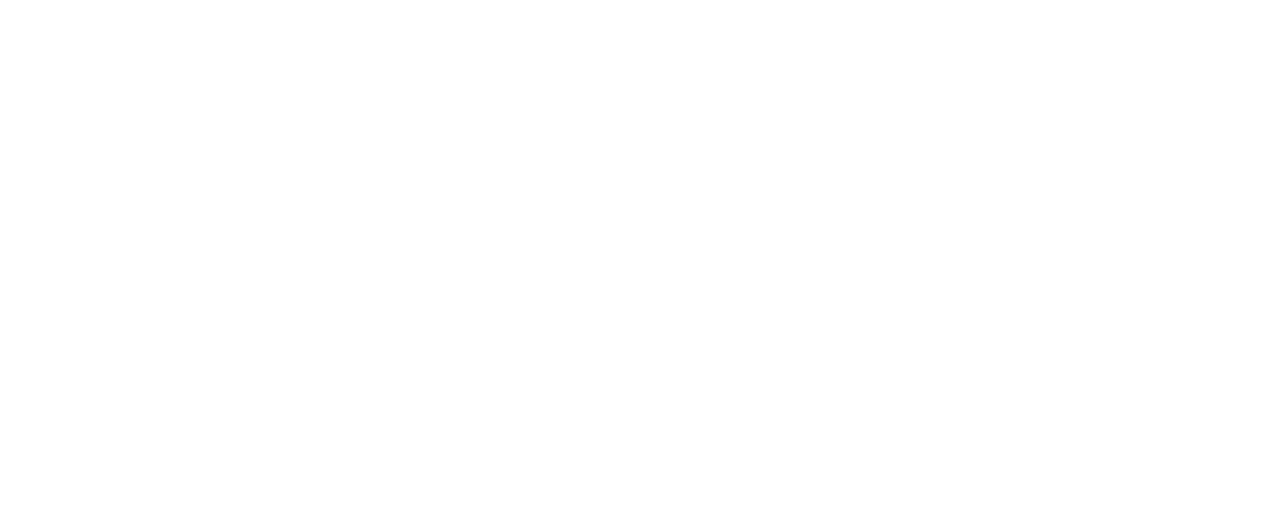
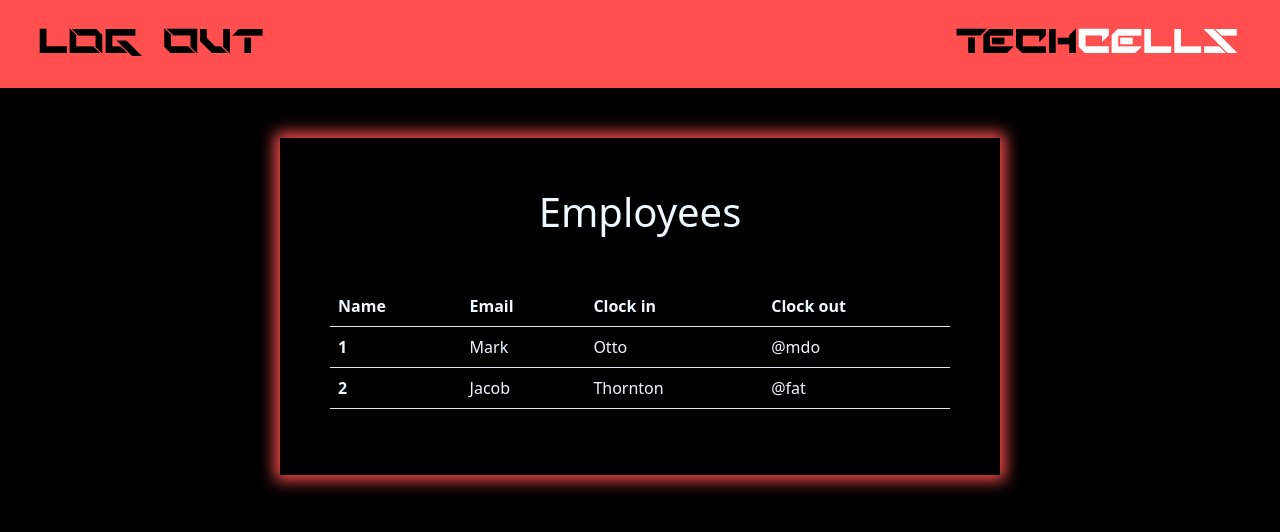
Before and after one commit to RikoMani84/testTimeTracker, a plain HTML site: page view/admin.html in a window 1280 px wide. Drawn offline with nearby package versions, Linux system fonts and the light colour scheme.

Commit message:
feat:add admin, profile html files

```diff
--- /dev/null
+++ b/assets/style/sass/admin.scss
@@ -0,0 +1,48 @@
+* {
+    box-sizing: border-box;
+    margin: 0;
+    padding: 0;
+}
+
+body {
+    background-color: #000000;
+
+    .header-page {
+        display: flex;
+        justify-content: space-between;
+        padding: 8px 40px;
+        background-color: #ff4f4f;
+
+        a {
+            font-family: "techno_hideo";
+            font-size: 48px;
+            color: black;
+
+            span {
+                color: rgb(255, 255, 255);
+            }
+        }
+    }
+
+    .main-pages {
+        max-width: 720px;
+        margin: 50px auto;
+        padding: 50px;
+        box-shadow: 0 0 15px 5px #ff4f4f;
+
+        .title {
+            color: aliceblue;
+            text-align: center;
+            margin-bottom: 50px;
+        }
+
+        .table {
+            color: aliceblue;
+        }
+    }
+}
+
+@font-face {
+    font-family: "techno_hideo";
+    src: url("/assets/fonts/techno_hideo_bold.ttf");
+}
--- a/assets/style/style.scss
+++ b/assets/style/sass/style.scss
@@ -24,7 +24,7 @@ body {
     }
 
     .main-page {
-.primary-block{
+        .primary-block {
             max-width: 720px;
             margin: 100px auto;
             text-align: center;
@@ -32,23 +32,32 @@ body {
             background-color: #000000c2;
             color: #ffffff;
             border-radius: 10px;
-    .main-title{
+            .main-title {
                 font-size: 48px;
                 margin-bottom: 32px;
-        span{
+
+                span {
                     color: #ff4f4f;
                 }
             }
-    h3{
+            h3 {
                 margin-bottom: 32px;
             }
+            .time-section{
+                display: none;
+                font-size: 72px;
+                padding: 16px;
+                border: 1px solid;
+                margin-bottom: 32px;
+            }
+        }
 
-
-}
         .authorization-block {
             display: none;
+
             .login-section {
                 display: none;
+
                 .row {
                     max-width: 720px;
                     margin: 0 auto;
@@ -95,7 +104,8 @@ display: none;
                     }
                 }
             }
-            .register-section{
+
+            .register-section {
 
                 .row {
                     max-width: 720px;
@@ -149,5 +159,5 @@ display: none;
 
 @font-face {
     font-family: "techno_hideo";
-    src: url("../fonts/techno_hideo_bold.ttf");
+    src: url("/assets/fonts/techno_hideo_bold.ttf");
 }
--- a/index.html
+++ b/index.html
@@ -5,10 +5,11 @@
     <meta charset="UTF-8">
     <meta http-equiv="X-UA-Compatible" content="IE=edge">
     <meta name="viewport" content="width=device-width, initial-scale=1.0">
+    <link rel="icon" type="image/x-icon" href="assets/icons/icons8-sport-stopwatch-100.png">
     <!-- CSS only -->
     <link href="https://cdn.jsdelivr.net/npm/bootstrap@5.2.2/dist/css/bootstrap.min.css" rel="stylesheet"
         integrity="sha384-Zenh87qX5JnK2Jl0vWa8Ck2rdkQ2Bzep5IDxbcnCeuOxjzrPF/et3URy9Bv1WTRi" crossorigin="anonymous">
-    <link rel="stylesheet" href="assets/style/style.css">
+    <link rel="stylesheet" href="assets/style/css/style.css">
     <title>Time Tracker</title>
 </head>
 
--- a/view/admin.html
+++ b/view/admin.html
@@ -0,0 +1,46 @@
+<!DOCTYPE html>
+<html lang="en">
+<head>
+    <meta charset="UTF-8">
+    <meta http-equiv="X-UA-Compatible" content="IE=edge">
+    <meta name="viewport" content="width=device-width, initial-scale=1.0">
+    <link rel="icon" type="image/x-icon" href="/assets/icons/icons8-admin-settings-male-100.png">
+    <link href="https://cdn.jsdelivr.net/npm/bootstrap@5.2.2/dist/css/bootstrap.min.css" rel="stylesheet"
+        integrity="sha384-Zenh87qX5JnK2Jl0vWa8Ck2rdkQ2Bzep5IDxbcnCeuOxjzrPF/et3URy9Bv1WTRi" crossorigin="anonymous">
+    <link rel="stylesheet" href="/assets/style/css/admin.css">
+    <title>Admin</title>
+</head>
+<body>
+    <header class="header-page">
+        <a class="navbar-brand" href="#">Log Out</a>
+        <a class="navbar-brand" href="#">Tech<span>Cells</span></a>
+    </header>
+    <div class="main-pages">
+        <h1 class="title">Employees</h1>
+        <table class="table">
+            <thead>
+              <tr>
+                <th scope="col">Name</th>
+                <th scope="col">Email</th>
+                <th scope="col">Clock in</th>
+                <th scope="col">Clock out</th>
+              </tr>
+            </thead>
+            <tbody>
+              <tr>
+                <th scope="row">1</th>
+                <td>Mark</td>
+                <td>Otto</td>
+                <td>@mdo</td>
+              </tr>
+              <tr>
+                <th scope="row">2</th>
+                <td>Jacob</td>
+                <td>Thornton</td>
+                <td>@fat</td>
+              </tr>
+            </tbody>
+          </table>
+    </div>
+</body>
+</html>
```
Also changed, not shown: view/profile.html (added, +30 -0 lines), assets/icons/icons8-admin-settings-male-100.png (added), assets/icons/icons8-male-user-100.png (added), assets/icons/icons8-sport-stopwatch-100.png (added), assets/style/css/admin.css (added), assets/style/css/style.css, 1 other file. Lines whose indentation alone changed are shown as unchanged.
